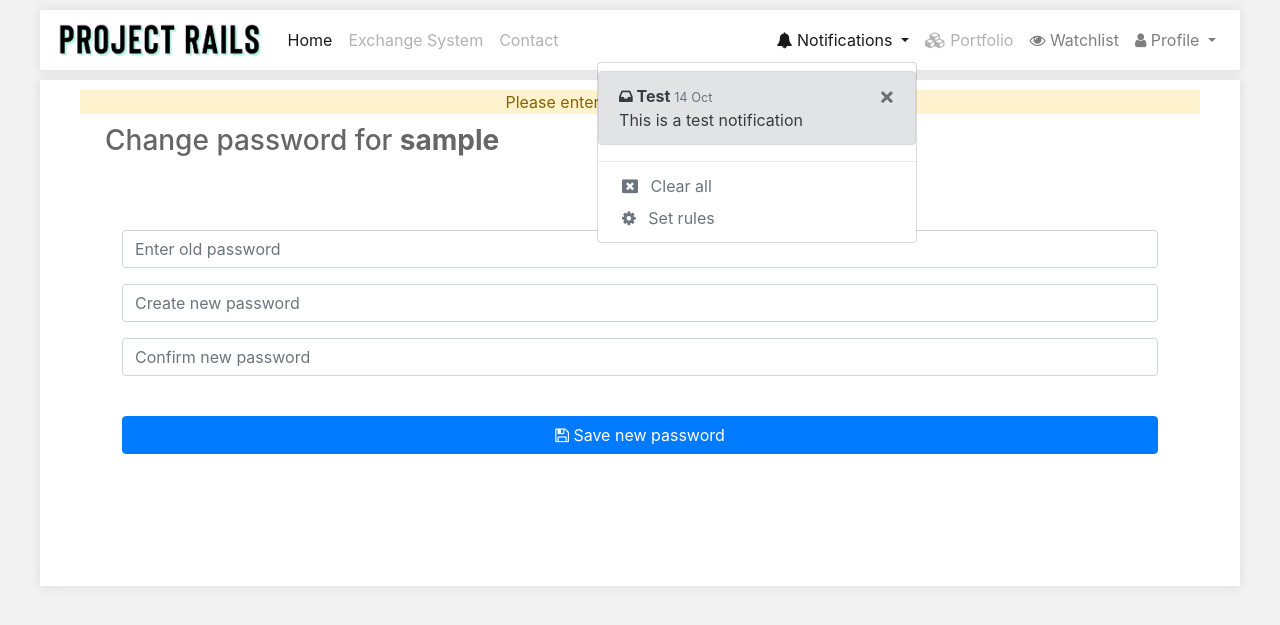
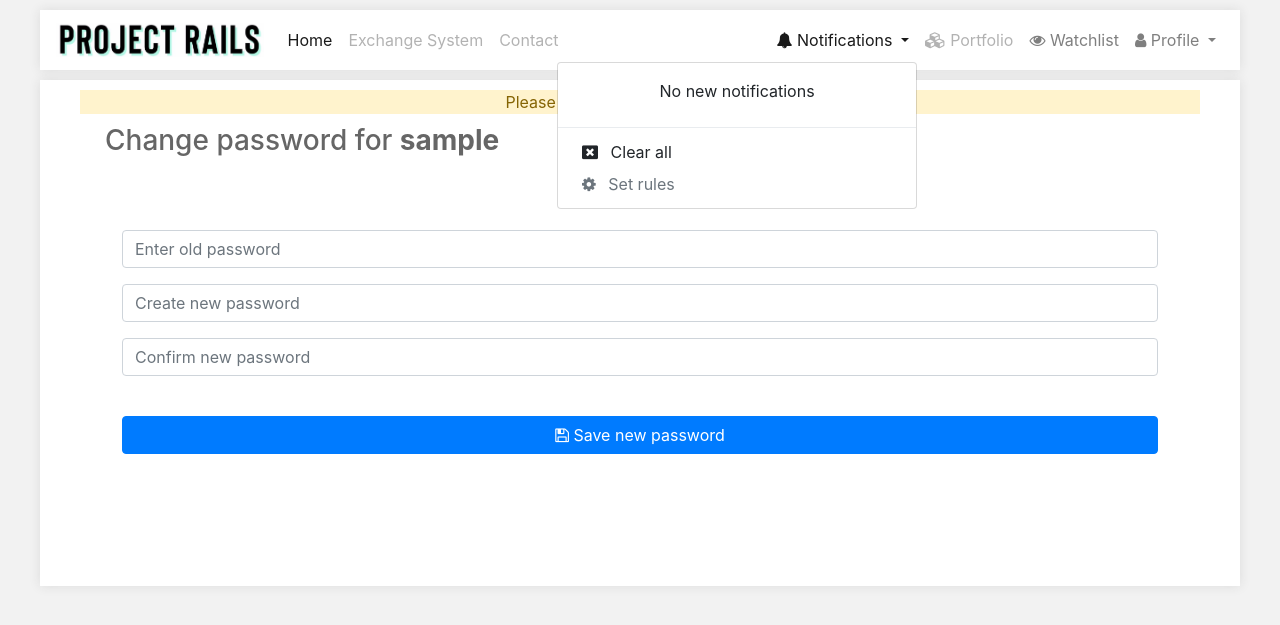
Before and after one commit to murradkh/StockProject, a Django app: page /accounts/password/ in a window 1280 px wide, after a click on "Notifications". Shown: the top 625 px of the page. Run offline with Django 3.2, Linux system fonts and the light colour scheme; the visitor is signed in with stand-in values (Sample User, id 1); data comes from the database, SQL or seed files in the repository; data that the repository does not hold is empty; some libraries are stand-ins or nearby versions.

Commit message:
Update base.html and create base.js

```diff
--- /dev/null
+++ b/myapp/static/js/myapp/base.js
@@ -0,0 +1,97 @@
+function getCookie(cname) {
+    var name = cname + "=";
+    var decodedCookie = decodeURIComponent(document.cookie);
+    var ca = decodedCookie.split(';');
+    for(var i = 0; i <ca.length; i++) {
+        var c = ca[i];
+        while (c.charAt(0) == ' ') {
+        c = c.substring(1);
+        }
+        if (c.indexOf(name) == 0) {
+        return c.substring(name.length, c.length);
+        }
+    }
+    return "";
+}
+
+// view notifications
+$("#notificationsDropdown").on("show.bs.dropdown", function(event){
+    var xhr = new XMLHttpRequest();
+    var url = '../../../../notifications/';
+    xhr.open("GET", url, true);
+
+    dropdown = document.getElementById('notificationsContainer');
+    dropdown.innerHTML = "";
+
+    xhr.onreadystatechange = function () {
+        if (xhr.readyState === XMLHttpRequest.DONE) {
+            var status = xhr.status;
+            if (status === 0 || (status >= 200 && status < 400)) {
+                var responseDict = JSON.parse(xhr.responseText);
+                if (Object.keys(responseDict).length === 0) {
+                    var paragraph = document.createElement("p");
+                    paragraph.className = "text-center";
+                    var text = document.createTextNode("No new notifications");
+                    paragraph.appendChild(text);
+                    dropdown.prepend(paragraph);
+                }
+                else {
+                    for (var key in responseDict) {
+                        if (responseDict.hasOwnProperty(key)) {
+                            var link = document.createElement("a");
+                            var div = document.createElement("div");
+                            div.className = "alert alert-secondary";
+                            div.innerHTML = `<button type="button" class="close"
+                                            onclick="deleteNotifications(${responseDict[key]['pk']})"
+                                            data-dismiss="alert">×</button>`;
+                            var header = document.createElement("strong");
+                            var title = document.createTextNode(responseDict[key]['title']);
+                            var time = document.createElement("small");
+                            var timestamp = document.createTextNode(parseDateTime(responseDict[key]['time']));
+                            var description = document.createTextNode(responseDict[key]['description']);
+
+                            link.appendChild(div);
+                            div.appendChild(header);
+                            header.appendChild(title);
+                            div.appendChild(document.createElement("br"));
+                            div.appendChild(description);
+                            div.appendChild(document.createElement("br"));
+                            div.appendChild(time);
+                            time.appendChild(timestamp);
+                            dropdown.prepend(link);
+                        }
+                    }
+                }
+            }
+        }
+    };
+    xhr.send();
+});
+
+function deleteNotifications(pk=""){
+    var xhr = new XMLHttpRequest();
+    if (pk === "") {
+        var url = `../../../../notifications/nremove/`;
+    }
+    else {
+        var url = `../../../../notifications/${pk}/nremove/`;
+    }
+
+    xhr.open("POST", url, true);
+
+    xhr.onreadystatechange = function () {
+        if (xhr.readyState === XMLHttpRequest.DONE) {
+            var status = xhr.status;
+            if (status === 0 || (status >= 200 && status < 400)) {
+                console.log("success");
+            }
+        }
+    };
+    xhr.setRequestHeader('X-CSRFToken', getCookie('csrftoken'));
+    xhr.send();
+}
+
+function parseDateTime(isoFormat) {
+    date = new Date(isoFormat);
+    return date.toDateString() + " at " + date.toLocaleTimeString().substr(0, 5);
+}
--- a/myapp/templates/base.html
+++ b/myapp/templates/base.html
@@ -36,28 +36,18 @@
         <div class="collapse navbar-collapse" id="navbarSupportedContent-4">
             <ul class="navbar-nav ml-auto">
                 {% if user.is_authenticated %}
-                <li class="nav-item dropdown">
+                <li class="nav-item dropdown" id="notificationsDropdown">
                     <a class="nav-link dropdown-toggle" id="navbarDropdownMenuLink-1" data-toggle="dropdown"
                        aria-haspopup="true" aria-expanded="false">
                         <i class="fa fa-bell"></i> Notifications </a>
                     <div class="dropdown-menu dropdown-menu-right dropdown-info"
                          aria-labelledby="navbarDropdownMenuLink-1"
-                         style="width: 320px !important;"
-                         onclick="">
-                         <a href="{% url 'profile' %}">
-                            <div class="alert alert-secondary">
-                                <strong class="default">
-                                    <button type="button" class="close"
-                                    data-dismiss="alert" aria-hidden="true">×</button>
-                                    <i class="fa fa-inbox"></i> Test </strong>
-                                    <small class="text-muted"> 14 Oct </small><br>
-                                This is a test notification
-                            </div>
-                        </a>
+                         style="width: 360px !important;">
+                            <div id="notificationsContainer" style="padding: 8px 16px 0px 16px; overflow-y: auto;"></div>
                         <div class="dropdown-divider"></div>
-                        <a class="dropdown-item disabled" href="#">
+                        <button class="dropdown-item" onclick="deleteNotifications()">
                             <i class="fa fa-window-close"></i>&ensp; Clear all
-                        </a>
+                        </button>
                         <a class="dropdown-item disabled" href="#">
                             <i class="fa fa-cog"></i>&ensp; Set rules
                         </a>
@@ -119,28 +109,12 @@
         crossorigin="anonymous"></script>
 <script type="text/javascript" src="{% static 'js/addons/datatables.min.js' %}"></script>
 <script type="text/javascript" src="{% static 'js/modules/chart.js' %}"></script>
-<script>
+<script type="text/javascript" src="{% static 'js/myapp/base.js' %}">
     $(document).ready(function(){
         $('.clickable-row').click(function(){
             window.location = $(this).data('href');
         });
     });
-
-            function getCookie(cname) {
-                var name = cname + "=";
-                var decodedCookie = decodeURIComponent(document.cookie);
-                var ca = decodedCookie.split(';');
-                for(var i = 0; i <ca.length; i++) {
-                    var c = ca[i];
-                    while (c.charAt(0) == ' ') {
-                    c = c.substring(1);
-                    }
-                    if (c.indexOf(name) == 0) {
-                    return c.substring(name.length, c.length);
-                    }
-                }
-                return "";
-            }
 </script>
     {% block scripts %}
     {% endblock scripts %}
```
Lines whose indentation alone changed are shown as unchanged.
